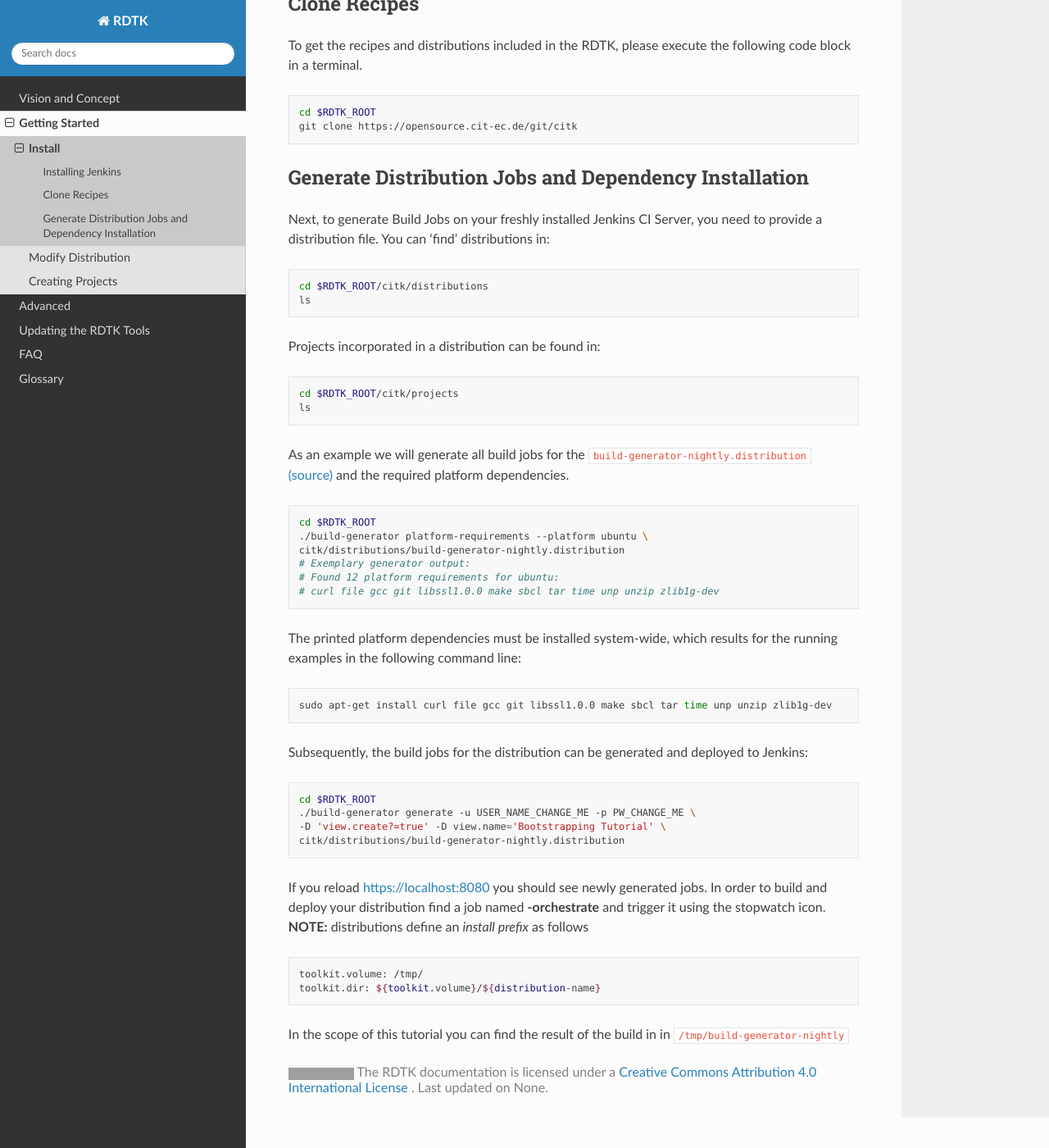
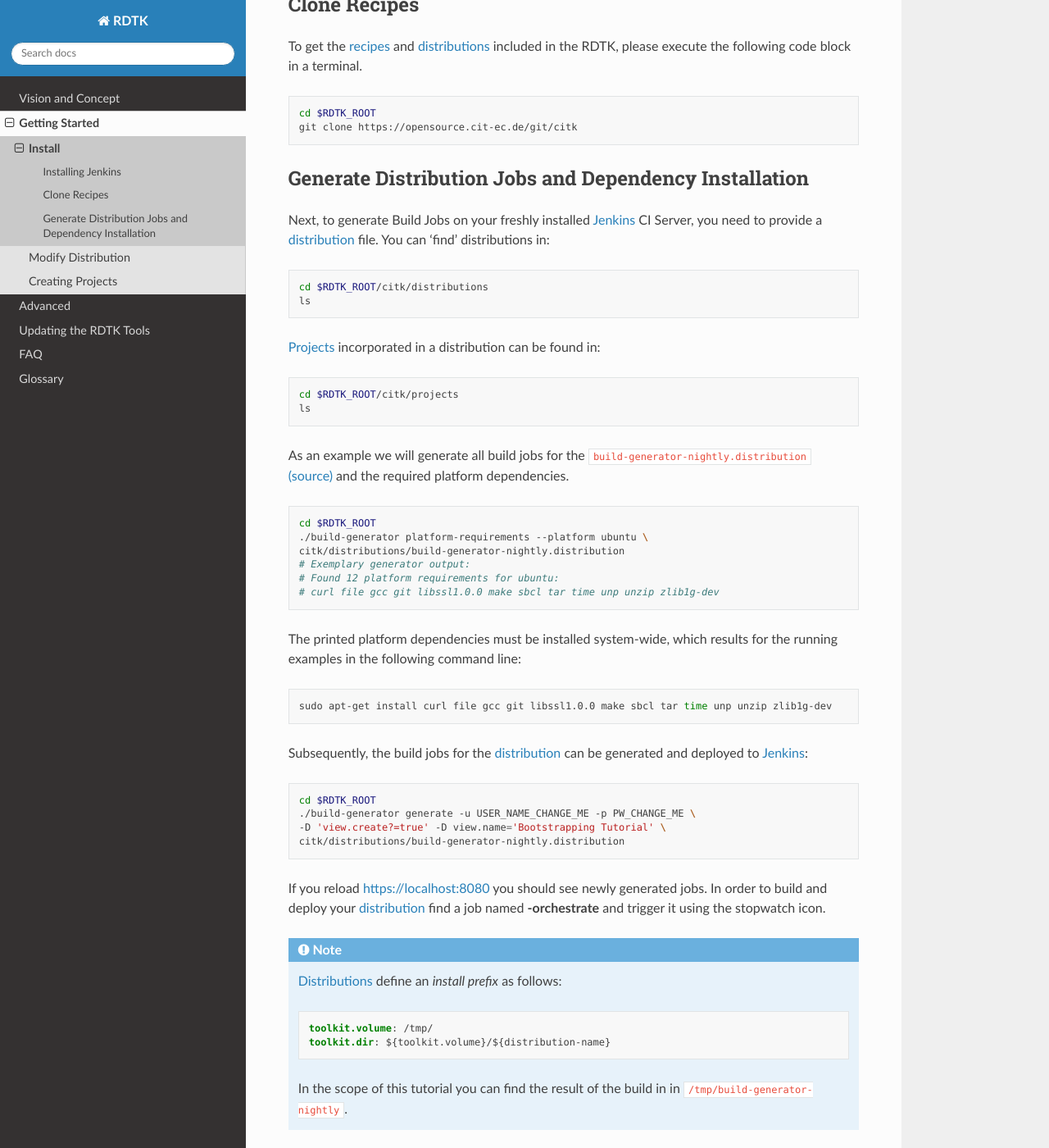
Before and after one commit to RDTK/documentation, a Sphinx documentation site: the page built from source/getting_started/install.rst, in a window 1280 px wide and 1400 px high, scrolled down 1079 px. Shown: the whole window at 82% size. Built offline with Sphinx 7.4.7 and the Read the Docs theme 2.0.0, drawn with Linux system fonts in a browser that asks for light colours; some of the changed lines change nothing that is shown; some of the changed text lies outside the part shown; grey boxes are pictures that could not be loaded.

Commit message:
Markup improvements in source/getting_started/install.rst

```diff
--- a/source/getting_started/install.rst
+++ b/source/getting_started/install.rst
@@ -12,7 +12,7 @@ Open a terminal and run:
     sudo apt-get install openjdk-8-jdk curl python2.7 python2.7-dev \
     python-setuptools git subversion maven build-essential cmake
 
-In general, you can install the RDTK in any location (prefix). However, in order
+In general, you can install the |project| in any location (prefix). However, in order
 to establish a common configuration for the tutorials we declare:
 
 .. code-block:: bash
@@ -21,14 +21,16 @@ to establish a common configuration for the tutorials we declare:
 
 Also, please note if you open new shells/terminals in this tutorial, remember to export
 ``export RDTK_ROOT=$HOME/RDTK`` in the new shell. Alternatively, add ``export RDTK_ROOT=$HOME/RDTK``
-to your ``$HOME/.bashrc``.
+to your :file:`$HOME/.bashrc`.
+
 
 Installing Jenkins
 ------------------
 
-First you need to download the build-generator from https://github.com/RDTK/generator/releases/latest
-Change-dir to the download folder of the build-generator binary (replace VERSION) ...
-
+First you need to download the :program:`build-generator` from
+https://github.com/RDTK/generator/releases/latest. Change-dir to the
+download folder of the :program:`build-generator` binary (replace
+:samp:`{VERSION}`) ...
 
 .. code-block:: bash
 
@@ -50,8 +52,9 @@ You can find the login dialog in the top right corner.
 Clone Recipes
 -------------
 
-To get the recipes and distributions included in the |project|, please execute the following
-code block in a terminal.
+To get the :term:`recipes <recipe>` and :term:`distributions
+<distribution>` included in the |project|, please execute the
+following code block in a terminal.
 
 .. code-block:: bash
 
@@ -62,16 +65,17 @@ code block in a terminal.
 Generate Distribution Jobs and Dependency Installation
 ------------------------------------------------------
 
-Next, to generate Build Jobs on your freshly installed Jenkins CI Server, you need to provide a
-distribution file. You can 'find' distributions in:
+Next, to generate Build Jobs on your freshly installed Jenkins_ CI
+Server, you need to provide a :term:`distribution` file. You can
+'find' distributions in:
 
 .. code-block:: bash
 
    cd $RDTK_ROOT/citk/distributions
    ls
 
-
-Projects incorporated in a distribution can be found in:
+:term:`Projects <project>` incorporated in a distribution can be found
+in:
 
 .. code-block:: bash
 
@@ -96,7 +100,8 @@ The printed platform dependencies must be installed system-wide, which results f
 
    sudo apt-get install curl file gcc git libssl1.0.0 make sbcl tar time unp unzip zlib1g-dev
 
-Subsequently, the build jobs for the distribution can be generated and deployed to Jenkins:
+Subsequently, the build jobs for the :term:`distribution` can be
+generated and deployed to Jenkins_:
 
 .. code-block:: bash
 
@@ -106,15 +111,20 @@ Subsequently, the build jobs for the distribution can be generated and deployed
    citk/distributions/build-generator-nightly.distribution
 
 
-If you reload https://localhost:8080 you should see newly generated jobs.
-In order to build and deploy your distribution find a job named **-orchestrate** and
-trigger it using the stopwatch icon. **NOTE:** distributions define an *install prefix*
-as follows
+If you reload https://localhost:8080 you should see newly generated
+jobs.  In order to build and deploy your :term:`distribution` find a
+job named **-orchestrate** and trigger it using the stopwatch
+icon.
 
-.. code-block:: bash
+.. note::
 
-  toolkit.volume: /tmp/
-  toolkit.dir: ${toolkit.volume}/${distribution-name}
+   :term:`Distributions <distribution>` define an *install prefix* as
+   follows:
 
-In the scope of this tutorial you can find the result of the build in
-in ``/tmp/build-generator-nightly``
+   .. code-block:: yaml
+
+      toolkit.volume: /tmp/
+      toolkit.dir: ${toolkit.volume}/${distribution-name}
+
+   In the scope of this tutorial you can find the result of the build in
+   in :file:`/tmp/build-generator-nightly`.
```
